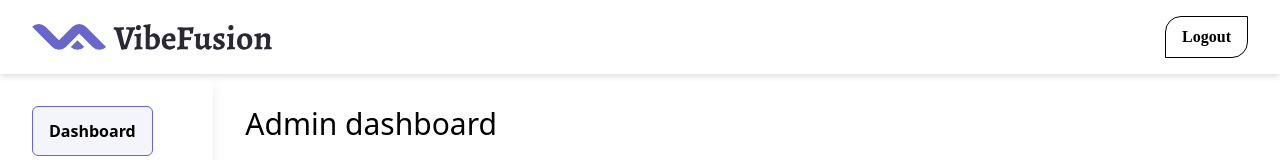
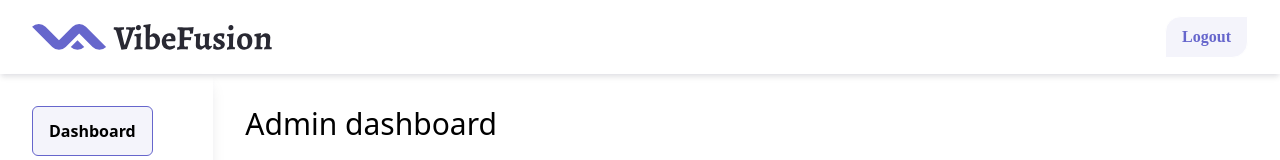
Before and after one commit to Citingdude/vibefusion-front-end, a Nuxt app: page /admin in a window 1280 px wide. Shown: the top 160 px of the page. Built offline with nearby package versions, Linux system fonts and the light colour scheme; no server answers.

Commit message:
Add btn-lg class

```diff
--- a/assets/css/main.css
+++ b/assets/css/main.css
@@ -35,31 +35,44 @@
 @layer components {
     .btn-sm {
         @apply py-2 px-4 border font-display text-base font-bold;
-    },
+    }
+
     .btn-md {
         @apply py-4 px-5 border-2 font-display text-lg font-bold rounded-tl-lg rounded-br-lg;
     }
+
+    .btn-lg {
+        @apply py-6 px-8 border-4 font-display text-xl font-bold rounded-tl-lg rounded-br-lg;
+    }
+
     .btn-m {
         @apply py-4 px-5 border-2 font-display text-lg font-bold;
-    },
+    }
+
     .btn-accent {
         @apply border-accent bg-accent text-light-main;
-    },
+    }
+
     .btn-alt {
         @apply bg-light-alt text-accent border-light-main hover:border-accent;
     }
+
     .btn-transparent {
         @apply border-accent;
     }
+
     .btn-hover {
         @apply  transform hover:-translate-y-1 transition hover:shadow-xl;
     }
+
     .badge {
         @apply bg-dark-300 text-light-main max-w-max py-1 px-2 rounded-tl-lg rounded-br-lg font-body;
     }
+
     .link-hover {
         @apply transition hover:text-accent ease-in;
     }
+
     .link-hover-border {
         @apply border-b-2 border-accent border-opacity-0 hover:border-opacity-100 transition ease-in;
     }
```
